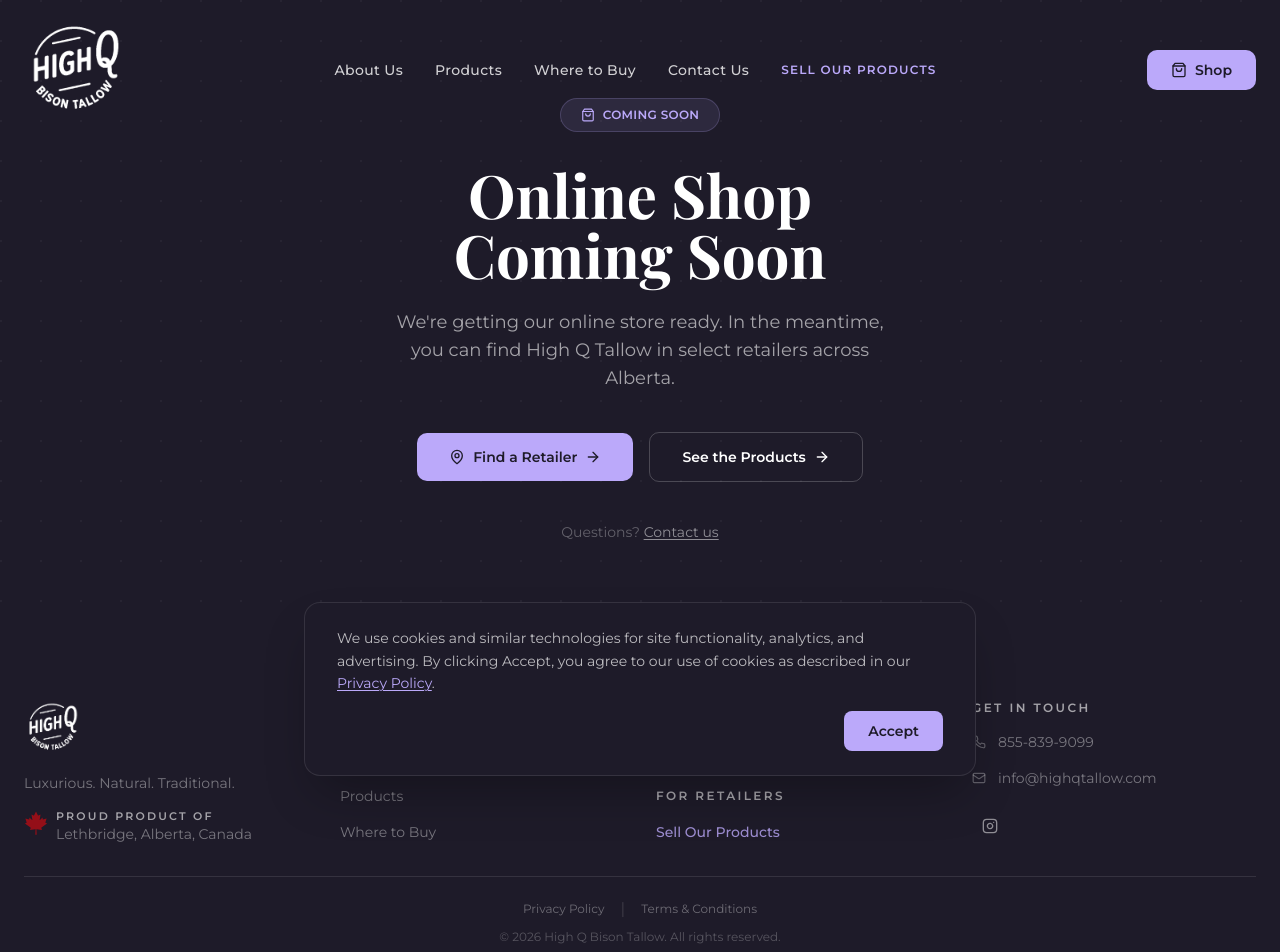
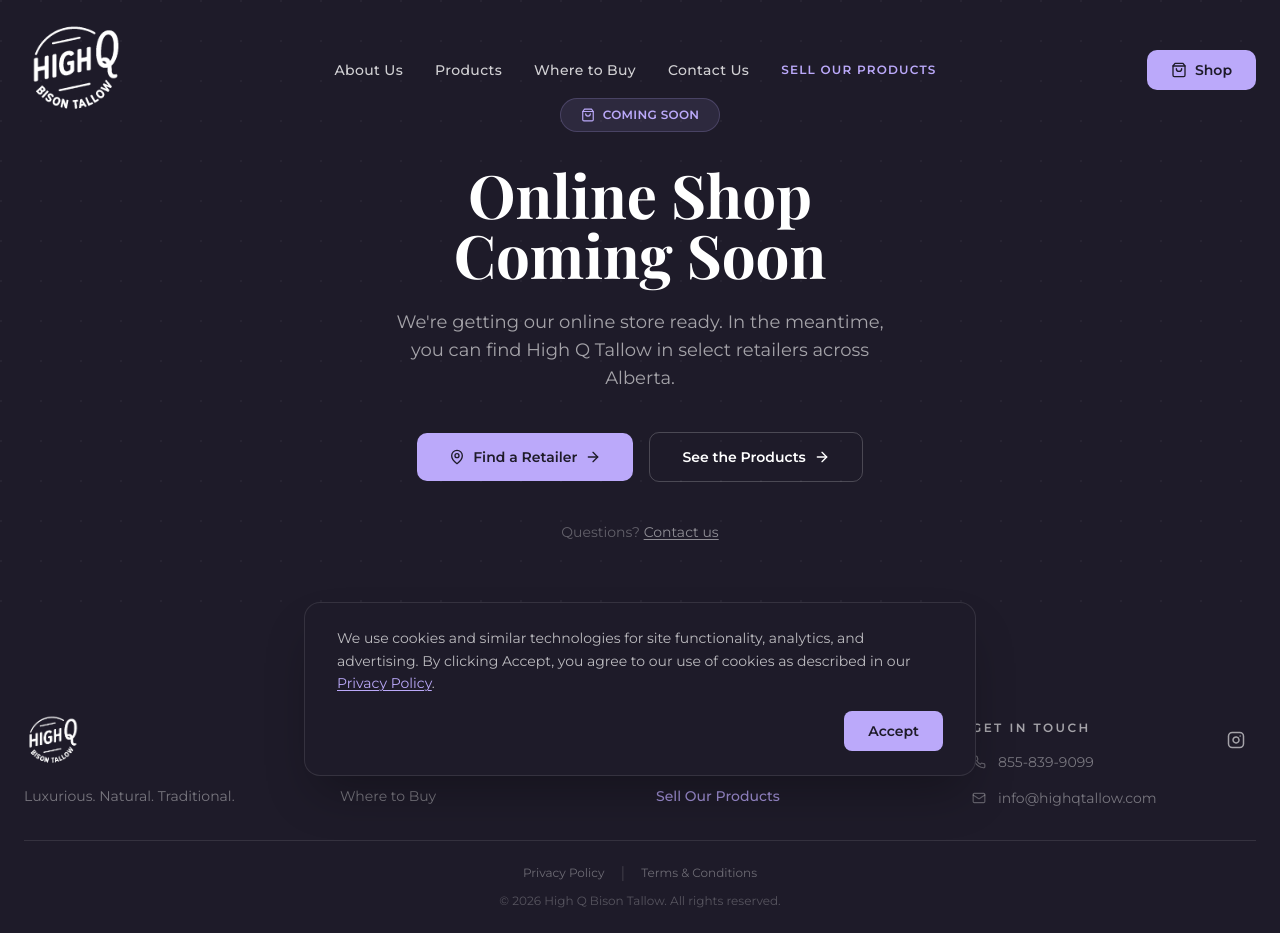
Before and after one commit to Briitely/highqtallow-site, a React (Vite) app: page /shop in a window 1280 px wide. Shown: the top 952 px of the page. Built offline with nearby package versions, Linux system fonts and the light colour scheme; a web font is replaced by a local one.

Commit message:
Updated Footer.tsx

```diff
--- a/src/components/Footer.tsx
+++ b/src/components/Footer.tsx
@@ -3,7 +3,6 @@ import { Link } from 'react-router-dom';
 import logoWhite from '../assets/HighQ_BisonTallow_White_Transparent_(1).png';
 
 const NAVIGATE_LINKS = [
-  { label: 'Home', to: '/' },
   { label: 'About Us', to: '/about' },
   { label: 'Products', to: '/products' },
   { label: 'Where to Buy', to: '/where-to-buy' },
@@ -12,7 +11,7 @@ const NAVIGATE_LINKS = [
 function MapleLeaf() {
   return (
     <svg
-      className="w-6 h-6 flex-shrink-0 mt-[1px]"
+      className="w-7 h-7 flex-shrink-0 mt-[2px]"
       xmlns="http://www.w3.org/2000/svg"
       viewBox="0 0 375 375"
       aria-hidden="true"
@@ -27,8 +26,18 @@ function MapleLeaf() {
 
 export default function Footer() {
   return (
-    <footer id="contact" className="bg-midnight pt-10 pb-6">
-      <div className="max-w-7xl mx-auto px-6">
+    <footer id="contact" className="bg-midnight pt-10 pb-6 relative">
+      <div className="max-w-7xl mx-auto px-6 relative">
+        <a
+          href="https://www.instagram.com/highqtallow/"
+          target="_blank"
+          rel="noopener noreferrer"
+          className="hidden lg:flex absolute right-6 top-10 w-10 h-10 rounded-[10px] bg-white/8 hover:bg-lavender/20 items-center justify-center transition-all duration-300 group"
+          aria-label="Instagram"
+        >
+          <Instagram size={18} className="text-white/60 group-hover:text-lavender" />
+        </a>
+
         <div className="grid grid-cols-1 sm:grid-cols-2 lg:grid-cols-4 gap-10 lg:gap-8 pb-8 border-b border-white/10 lg:items-end">
           <div className="flex flex-col">
             <Link to="/" onClick={() => window.scrollTo(0, 0)}>
@@ -41,17 +50,6 @@ export default function Footer() {
             <p className="font-body text-sm text-white/40 leading-relaxed">
               Luxurious. Natural. Traditional.
             </p>
-            <div className="mt-4 flex items-start gap-2">
-              <MapleLeaf />
-              <div className="leading-tight">
-                <div className="font-body text-[11px] font-semibold uppercase tracking-[0.2em] text-white/60">
-                  Proud Product Of
-                </div>
-                <div className="font-body text-sm text-white/40">
-                  Lethbridge, Alberta, Canada
-                </div>
-              </div>
-            </div>
           </div>
 
           <div>
@@ -73,7 +71,19 @@ export default function Footer() {
             </ul>
           </div>
 
-          <div>
+          <div className="lg:col-span-1">
+            <div className="flex items-start gap-2">
+              <MapleLeaf />
+              <div className="leading-tight">
+                <div className="font-body text-[11px] font-semibold uppercase tracking-[0.2em] text-white/70">
+                  Proud Product Of
+                </div>
+                <div className="font-body text-sm lg:text-[13px] text-white/40 whitespace-nowrap">
+                  Lethbridge, Alberta, Canada
+                </div>
+              </div>
+            </div>
+            <div className="mt-5">
               <h4 className="font-body text-xs font-semibold uppercase tracking-[0.2em] text-white/60 mb-4">
                 For Retailers
               </h4>
@@ -88,6 +98,7 @@ export default function Footer() {
                   </Link>
                 </li>
               </ul>
+            </div>
           </div>
 
           <div>
@@ -114,17 +125,6 @@ export default function Footer() {
                 </a>
               </li>
             </ul>
-            <div className="flex items-center gap-4 mt-5">
-              <a
-                href="https://www.instagram.com/highqtallow/"
-                target="_blank"
-                rel="noopener noreferrer"
-                className="w-9 h-9 rounded-[10px] bg-white/8 hover:bg-lavender/20 flex items-center justify-center transition-all duration-300 group"
-                aria-label="Instagram"
-              >
-                <Instagram size={16} className="text-white/50 group-hover:text-lavender" />
-              </a>
-            </div>
           </div>
         </div>
 
```
Lines whose indentation alone changed are shown as unchanged.
